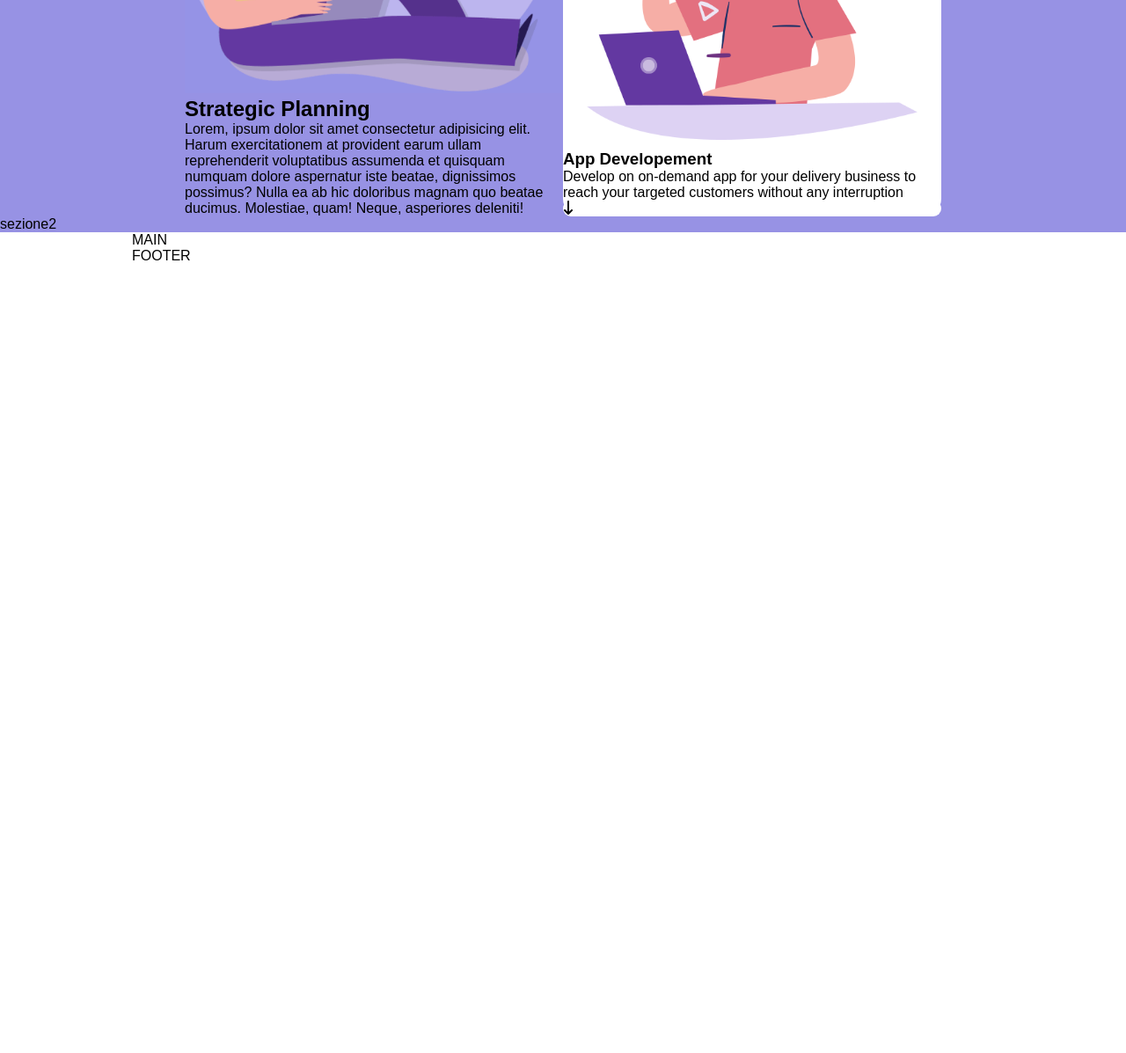
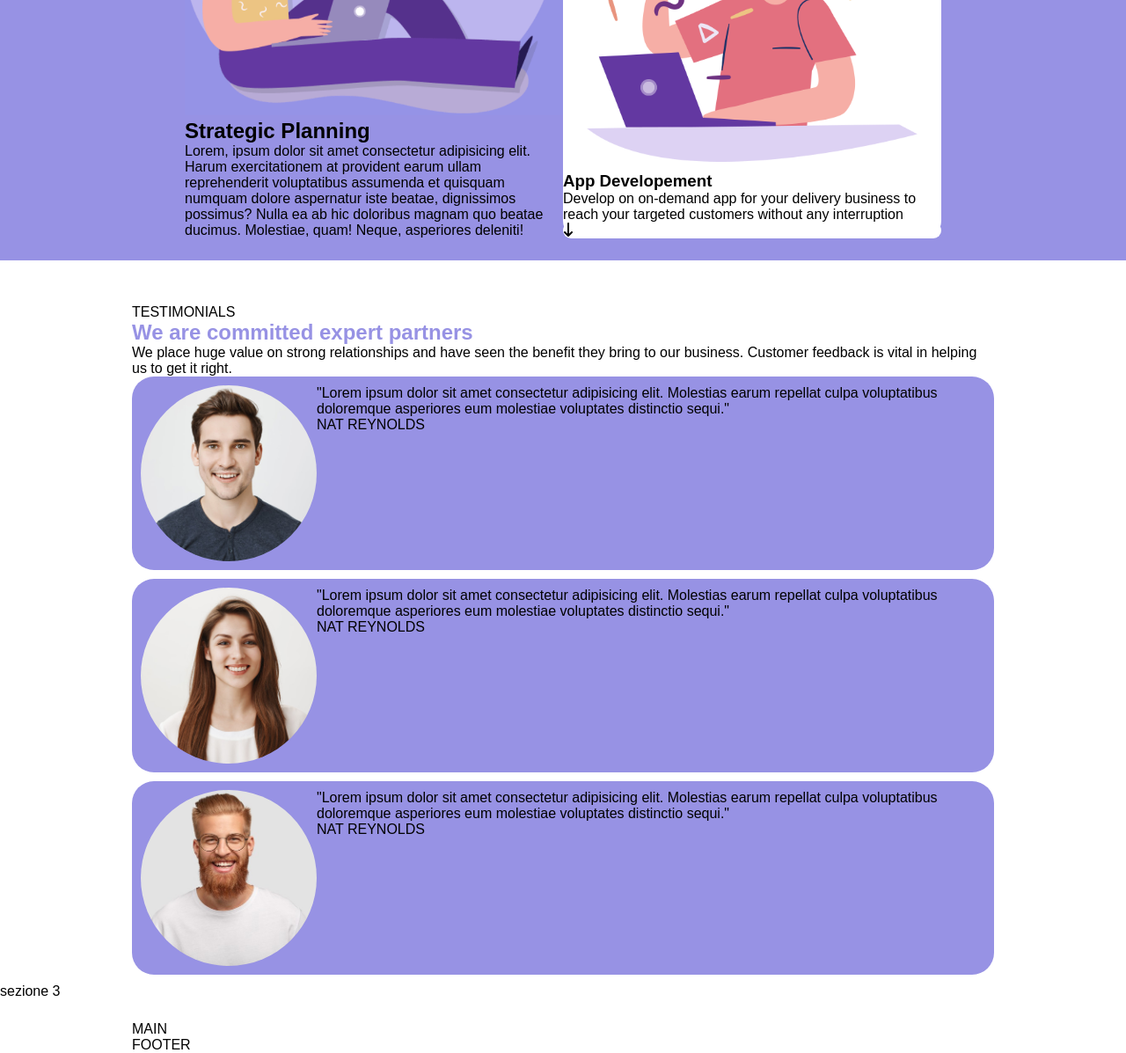
Before and after one commit to FrancescoFolgheraiter/htmlcss-responsive-layout, a plain HTML site: page index.html in a window 1280 px wide. Shown: the part 1067-2264 px from the top of the page at 88% size. Before the commit the page ends 1367 px from the top, so only its background shows below. Drawn offline with Linux system fonts and the light colour scheme.

Commit message:
add third section structure [@main]

```diff
--- a/css/style.css
+++ b/css/style.css
@@ -45,6 +45,7 @@ html{
 }
 section{
     padding-top:50px;
+    padding-bottom:25px;
 }
 /*
 utility
@@ -54,6 +55,9 @@ utility
 }
 .bg-indigo{
     background-color: var(--first-color);
+}
+.text-indigo{
+    color:var(--first-color);
 }
 
 /*
@@ -96,6 +100,25 @@ main section:nth-child(2) .planning-container div:last-child{
     border-radius: 20px;
 }
 
+/*third section*/
+.testimonials-container{
+    margin-bottom: 10px;
+    border-radius: 25px;
+    padding:10px;
+}
+.testimonial-cont-img{
+    width:200px;
+    height:200px;
+    margin:0 auto;
+}
+.testimonial-cont-img>*{
+    width:100%;
+    height:100%;
+    object-fit: cover;
+    border-radius: 50%;
+}
+
+
 /*
     FOOTER
 */
@@ -113,6 +136,12 @@ main section:nth-child(2) .planning-container div:last-child{
     }
     main section:first-child .my-row .my-col:first-child{
         width:calc(((100% / 3) * 2) - 20px);
+    }
+    main section:nth-child(3) .testimonials-container{
+        display:flex;
+    }
+    main section:nth-child(3) .testimonials-container>*:first-child{
+        min-width: 200px;
     }
 }
 /*desktop*/
--- a/index.html
+++ b/index.html
@@ -117,6 +117,7 @@
                 </div>
             </div>
         </section>
+        <!--end first section-->
         <!--second section-->
         <section class="bg-indigo">
             <div class="container">
@@ -138,9 +139,63 @@
                     </div>
                 </div>
             </div>
-            sezione2
         </section>
+        <!--end second section-->
+        <!--third section -->
+        <section>
+            <div class="container">
+                <div Class="testimonials">
+                    <p>TESTIMONIALS</p>
+                    <h2 class="text-indigo">
+                        We are committed expert partners
+                    </h2>
+                    <p>
+                        We place huge value on strong relationships and have seen the benefit they bring to our business. Customer feedback is vital in helping us to get it right.
+                    </p>
+                </div>
+                <div class="testimonials-container bg-indigo">
+                    <div class="testimonial-cont-img">
+                        <img src="./img/testimonial1.jpg" alt="">
+                    </div>
+                    <div class="testimonial-cont-text">
+                        <p>
+                            "Lorem ipsum dolor sit amet consectetur adipisicing elit. Molestias earum repellat culpa voluptatibus doloremque asperiores eum molestiae voluptates distinctio sequi."
+                        </p>
+                        <span>
+                            NAT REYNOLDS
+                        </span>
+                    </div>
+                </div>
+                <div class="testimonials-container bg-indigo">
+                    <div class="testimonial-cont-img">
+                        <img src="./img/testimonial2.jpg" alt="">
+                    </div>
+                    <div class="testimonial-cont-text">
+                        <p>
+                            "Lorem ipsum dolor sit amet consectetur adipisicing elit. Molestias earum repellat culpa voluptatibus doloremque asperiores eum molestiae voluptates distinctio sequi."
+                        </p>
+                        <span>
+                            NAT REYNOLDS
+                        </span>
+                    </div>
+                </div>
+                <div class="testimonials-container bg-indigo">
+                    <div class="testimonial-cont-img">
+                        <img src="./img/testimonial3.jpg" alt="">
+                    </div>
+                    <div class="testimonial-cont-text">
+                        <p>
+                            "Lorem ipsum dolor sit amet consectetur adipisicing elit. Molestias earum repellat culpa voluptatibus doloremque asperiores eum molestiae voluptates distinctio sequi."
+                        </p>
+                        <span>
+                            NAT REYNOLDS
+                        </span>
+                    </div>
+                </div>
 
+            </div>
+            sezione 3
+        </section>
         <div class="container">
             MAIN
         </div>
```
